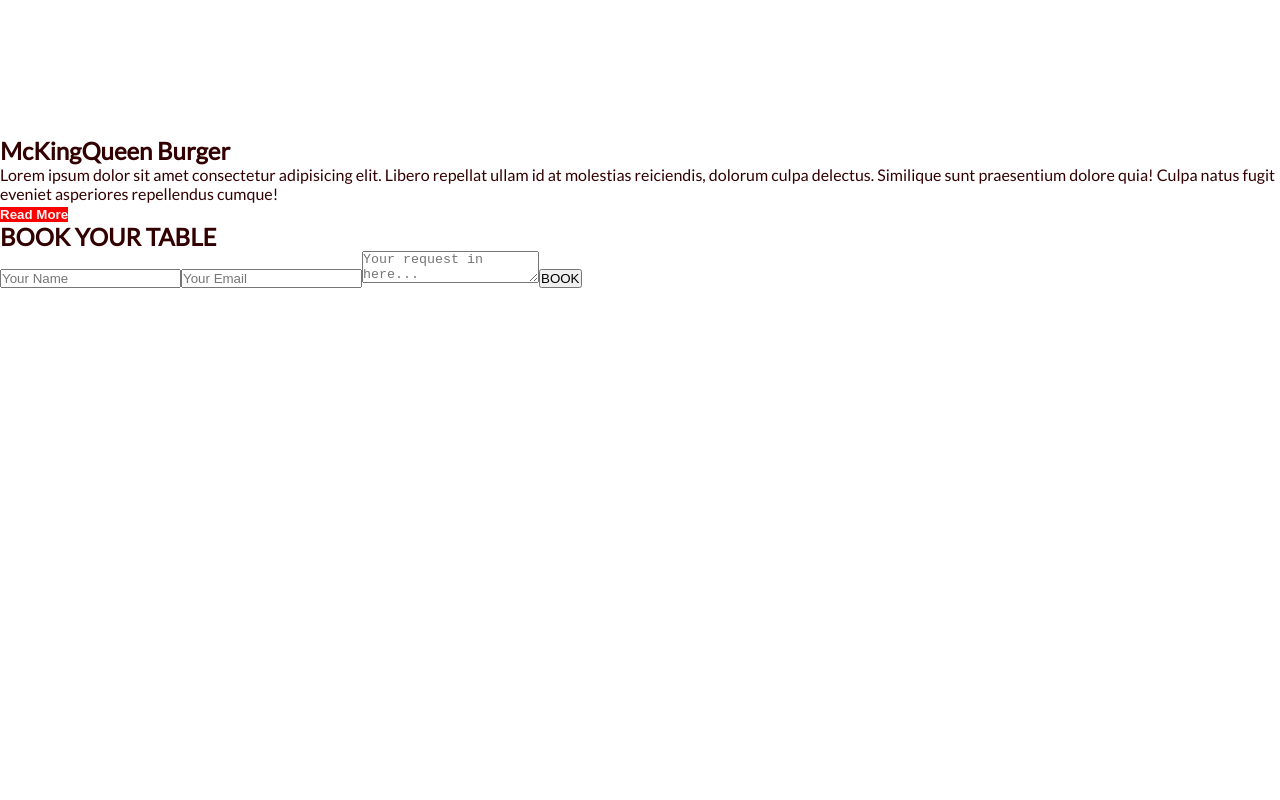
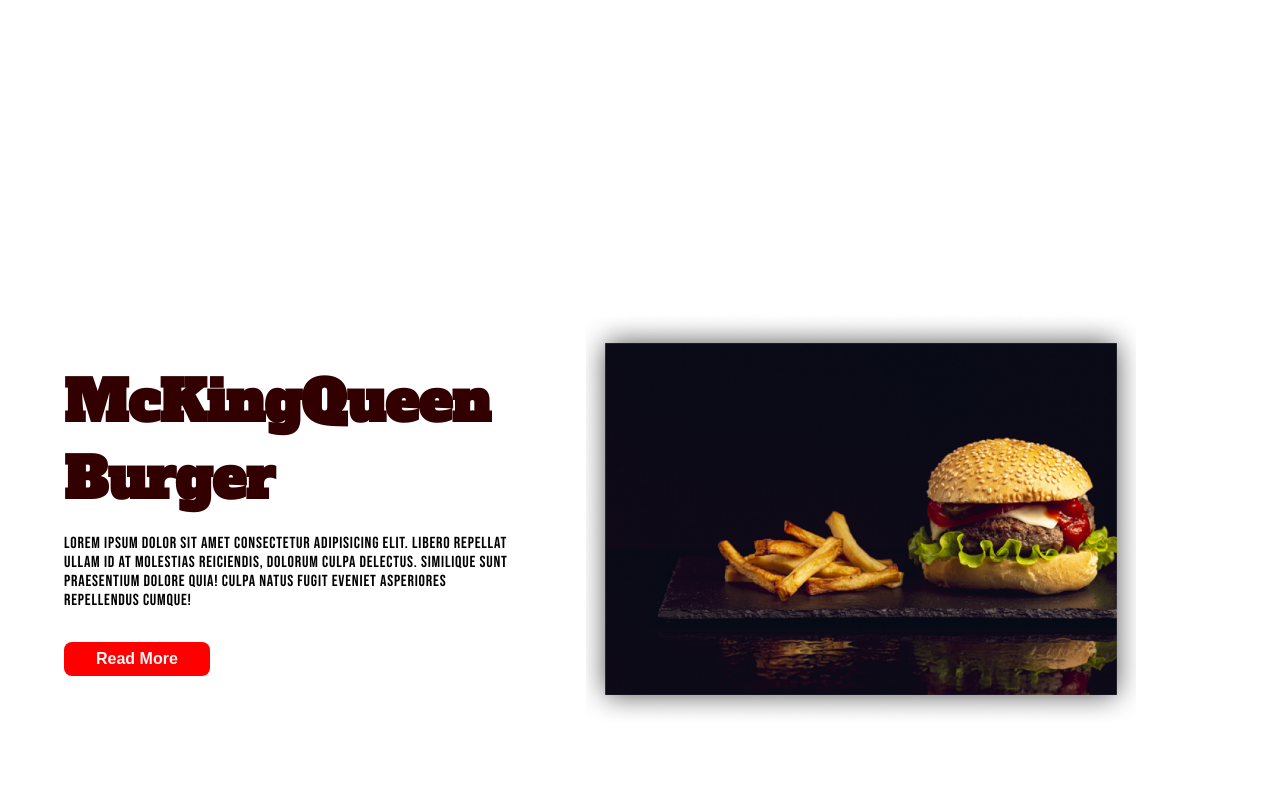
Before and after one commit to okkyprasetian/fjp-restaurant, a React (Create React App) app: page / in a window 1280 px wide. Shown: the part 1400-2200 px from the top of the page. Before the commit the page ends 1688 px from the top, so only its background shows below. Built offline with nearby package versions, Linux system fonts and the light colour scheme.

Commit message:
basic styling desktop contact

```diff
--- a/src/App.js
+++ b/src/App.js
@@ -44,10 +44,15 @@ function App() {
       </div>
 
       <div id="about">
-        <h2>McKingQueen Burger</h2>
-        <p>Lorem ipsum dolor sit amet consectetur adipisicing elit. Libero repellat ullam id at molestias reiciendis, dolorum culpa delectus. Similique sunt praesentium dolore quia! Culpa natus fugit eveniet asperiores repellendus cumque!
-        </p>
-        <button className="btn about-readmore">Read More</button>
+        <div className="about-left">
+          <h2 className="alfa">McKingQueen Burger</h2>
+          <p className="neue">Lorem ipsum dolor sit amet consectetur adipisicing elit. Libero repellat ullam id at molestias reiciendis, dolorum culpa delectus. Similique sunt praesentium dolore quia! Culpa natus fugit eveniet asperiores repellendus cumque!
+          </p>
+          <button className="btn about-readmore">Read More</button>
+        </div>
+        <div className="about-right">
+          <img src="./images/about.png" alt="burger" className="about-img" />
+        </div>
       </div>
 
       <div id="contact">
--- a/src/index.css
+++ b/src/index.css
@@ -184,3 +184,70 @@ a {
   padding: 0.5rem 1.5rem;
   border-radius: 0.5rem;
 }
+
+/* === ABOUT === */
+#about {
+  display: flex;
+  justify-content: space-between;
+  align-items: center;
+  height: 768px;
+  padding: 0 5%;
+}
+
+.about-left {
+  width: 40%;
+}
+
+.about-left h2 {
+  font-size: 3.5rem;
+  margin-bottom: 1rem;
+}
+
+.about-left p {
+  color: black;
+  margin-bottom: 2rem;
+  letter-spacing: 0.05rem;
+}
+
+.about-readmore {
+  font-size: 1rem;
+  padding: 0.5rem 2rem;
+  border-radius: 0.5rem;
+}
+
+.about-right {
+  padding-right: 5rem;
+}
+
+.about-img {
+  width: 550px;
+  height: 550px;
+}
+
+/* === CONTACT === */
+.form {
+  display: flex;
+  flex-direction: column;
+  background-color: black;
+  width: 100%;
+}
+
+.form * {
+  height: 3rem;
+  margin: 0.3rem 0;
+  padding: 0.5rem 1rem;
+  border: none;
+  background-color: rgb(24, 23, 23);
+  color: white;
+  font-size: 1rem;
+}
+
+#contact .form textarea {
+  height: 12rem;
+}
+
+.btn-form {
+  background-color: red;
+  font-weight: bold;
+  transition: all ease-out 500ms;
+}
```
